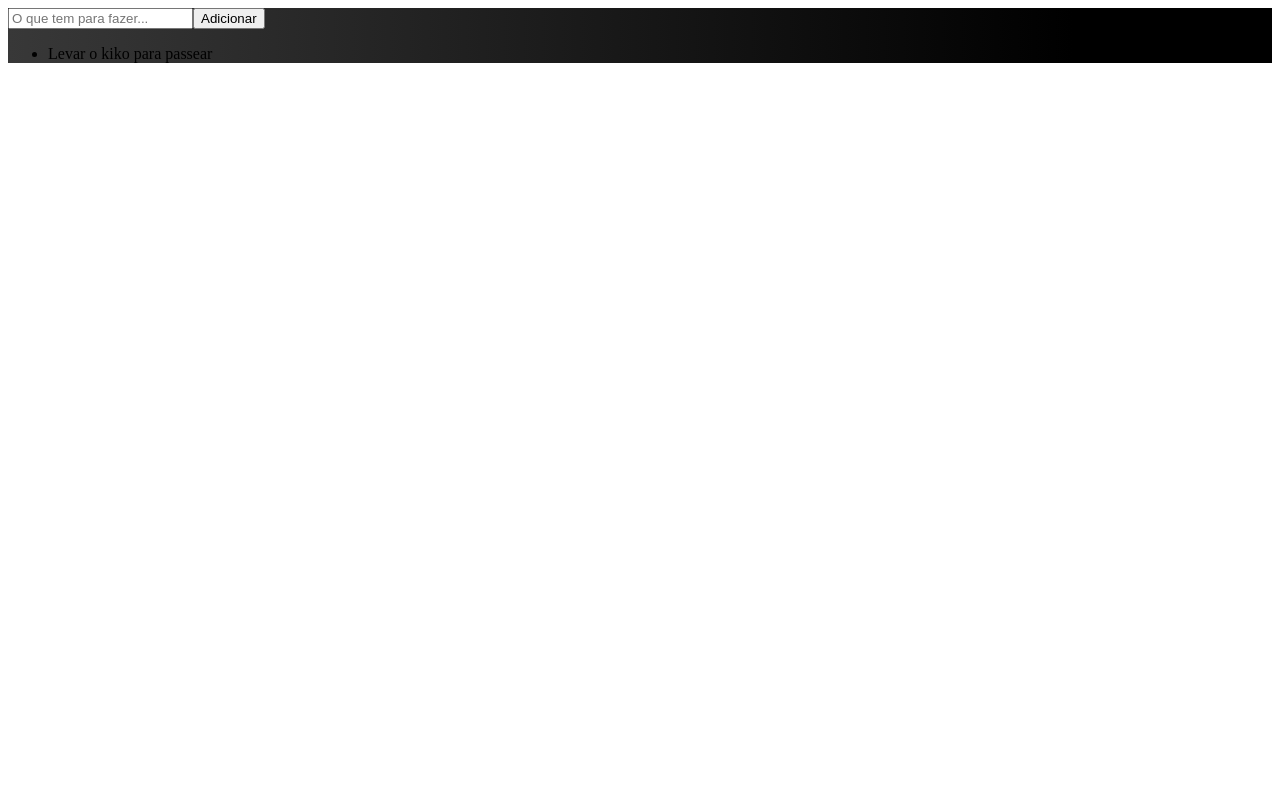
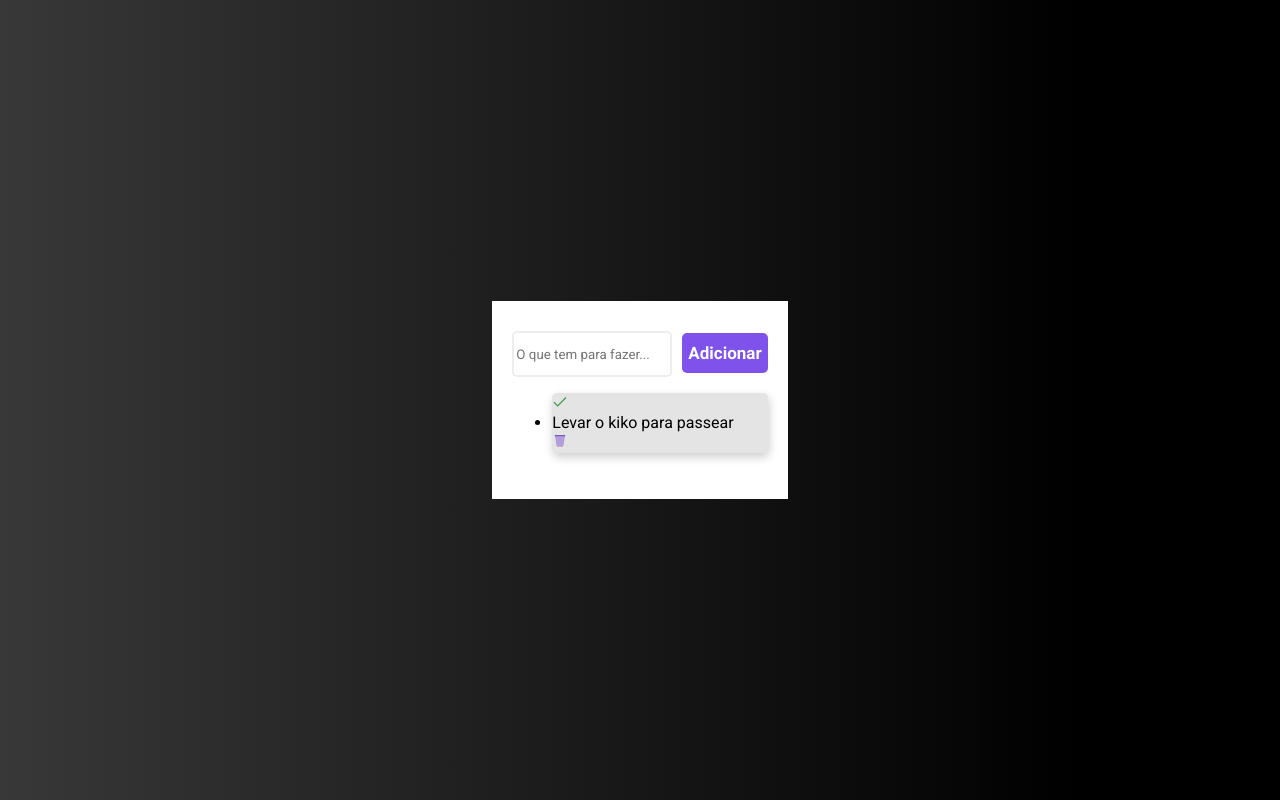
Before and after one commit to FAGNERBCARVALHO/first-project-react, a React (Vite) app: page / in a window 1280 px wide. Built offline with nearby package versions, Linux system fonts and the light colour scheme.

Commit message:
acertar erro div

```diff
--- a/index.html
+++ b/index.html
@@ -4,6 +4,9 @@
     <meta charset="UTF-8" />
     <link rel="icon" type="image/svg+xml" href="/vite.svg" />
     <meta name="viewport" content="width=device-width, initial-scale=1.0" />
+    <link rel="preconnect" href="https://fonts.googleapis.com">
+<link rel="preconnect" href="https://fonts.gstatic.com" crossorigin>
+<link href="https://fonts.googleapis.com/css2?family=League+Gothic&family=Oswald&family=Poppins:wght@400;500;700&family=Roboto:wght@400;700&display=swap" rel="stylesheet">
     <title>First Project ReacT</title>
   </head>
   <body>
--- a/package.json
+++ b/package.json
@@ -12,6 +12,7 @@
   "dependencies": {
     "react": "^18.3.1",
     "react-dom": "^18.3.1",
+    "react-icons": "^5.2.1",
     "styled-components": "^6.1.12",
     "uuid": "^10.0.0"
   },
--- a/src/App.jsx
+++ b/src/App.jsx
@@ -1,7 +1,8 @@
 //sintaxe JSX
-import  { useState } from 'react';
+import { useState } from 'react';
 import { v4 as uuid } from 'uuid';
-import  {Container} from './styles.js'
+import { FcEmptyTrash, FcCheckmark} from 'react-icons/fc';
+import { Container, TodoList, Input, Button, ListItem } from './styles.js';
 
 
 function App() {
@@ -12,7 +13,7 @@ function App() {
   /*const list = [{id: uuid(), task:"Levar o kiko para passear"},
     {id: uuid(), task:"Terminar as  aulas do DevClub"}
   ]*/
-    const [list, setList] = useState([{id: uuid(), task:"Levar o kiko para passear"}]);// para alterar o valor usa-se o setLIst alterar o valor do primeiro
+  const [list, setList] = useState([{ id: uuid(), task: "Levar o kiko para passear" }]);// para alterar o valor usa-se o setLIst alterar o valor do primeiro
   const [inputTask, setInputTask] = useState("")
 
   //'', 'Comprar Abacate', ''
@@ -22,23 +23,30 @@ function App() {
 
   }
   function cliqueiNoBotao() {
-    setList([ ...list, {id: uuid(), task: inputTask }])
+    setList([...list, { id: uuid(), task: inputTask }])
     console.log(cliqueiNoBotao)
   }
   return (
     <>
       <Container>
-        <input onChange={inputMudou} placeholder="O que tem para fazer..." />
-        <button onClick={cliqueiNoBotao}>Adicionar</button>
+        <TodoList>
+          <Input onChange={inputMudou} placeholder="O que tem para fazer..." />
+          <Button onClick={cliqueiNoBotao}>Adicionar</Button>
 
 
           <ul>
             {
-            list.map(item => (
+            list.map((item) => (
+
+              <ListItem>
+                <FcCheckmark />
                 <li key={item.id}>{item.task} </li>
-            ))
-          }
+                <FcEmptyTrash />
+              </ListItem>
+            ))}
           </ul>
+        </TodoList>
+
       </Container>
     </>
   )
--- /dev/null
+++ b/src/globaStyles.js
@@ -0,0 +1,16 @@
+
+import { createGlobalStyle } from "styled-components";
+
+const GlobalStyles = createGlobalStyle`
+body {
+    margin:0;
+    padding:0;
+    box-sizing:border-box;
+    outline: none;
+}
+* {
+    font-family: "Roboto", sans-serif;
+}
+
+`
+export default GlobalStyles;
--- a/src/main.jsx
+++ b/src/main.jsx
@@ -1,10 +1,12 @@
 import React from 'react'
 import ReactDOM from 'react-dom/client'
 import App from './App.jsx'
+import GlobalStyles  from './globaStyles'
 
 
 ReactDOM.createRoot(document.getElementById('root')).render(
   <React.StrictMode>
+    <GlobalStyles/>
     <App />
   </React.StrictMode>,
 )
--- a/src/styles.js
+++ b/src/styles.js
@@ -1,7 +1,38 @@
-//POde se usar export default no final da pagina styles
 import styled from "styled-components";
 
 export const Container = styled.div`
-    background: linear-gradient(90deg, #383838 0%,#000000 84.25%)
+  background: linear-gradient(90deg, #383838 0%, #000000 84.25%);
+  width: 100vw;
+  height: 100vh;
+  display: flex;
+  justify-content: center;
+  align-items: center;
+`;
+export const TodoList = styled.div`
+  background: white;
+  padding: 30px 20px;
+`;
 
-`
+export const Input = styled.input`
+  border: 2px solid rgba(209, 211, 212, 0.4);
+  border-radius: 5px;
+  height: 40px;
+  margin-right: 10px;
+`;
+
+export const Button = styled.button`
+  background: #8052ec;
+  border-radius: 5px;
+  font-weight: 900;
+  font-size: 17px;
+  line-height: 2px;
+  height: 40px;
+  border: none;
+  color: white;
+`;
+export const ListItem = styled.div`
+  background: #e4e4e4;
+  box-shadow: 1px 4px 10px rgba(0, 0, 0, 0.2);
+  border-radius: 5px;
+  height: 60px;
+`;
```
Also changed, not shown: 1 other file (tests, documents, lock files or other folders). Lines whose indentation alone changed are shown as unchanged.
